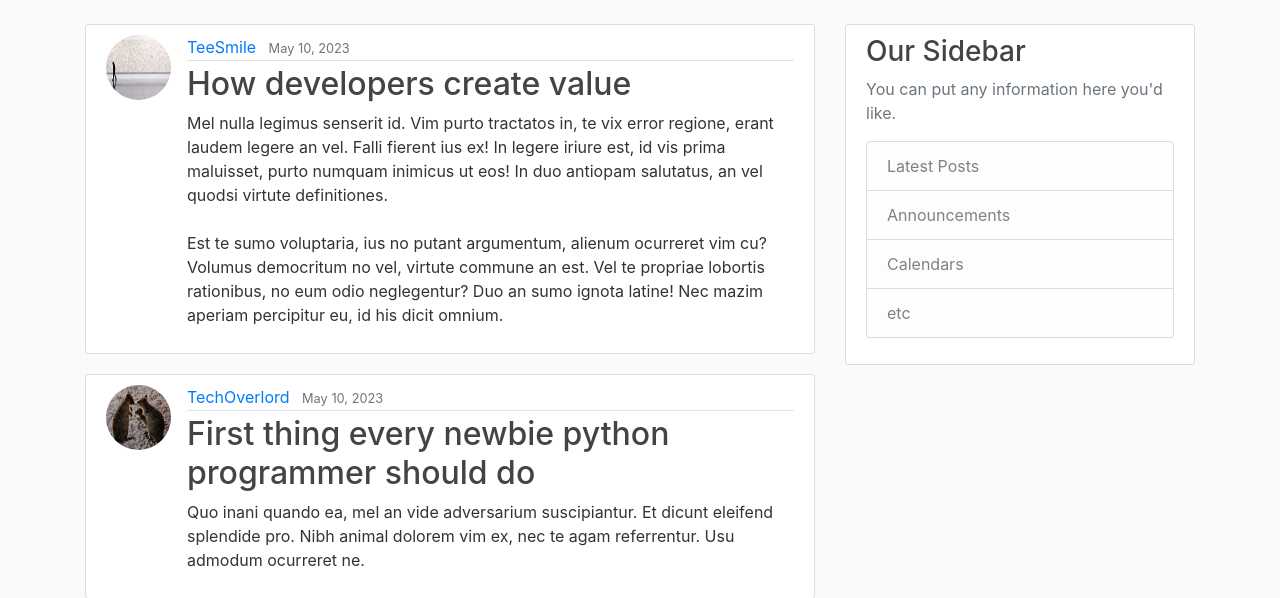
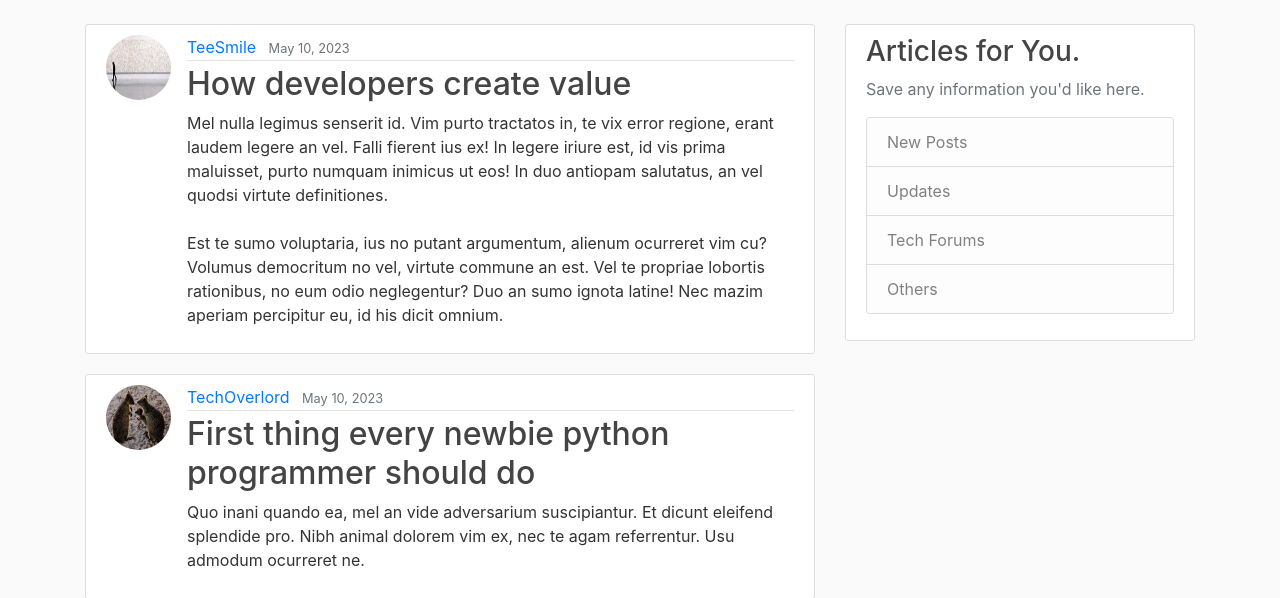
Before and after one commit to OsimFavour/disrupt, a Django app: page / in a window 1280 px wide. Shown: the part 56-654 px from the top of the page. Run offline with Django 3.2, Linux system fonts and the light colour scheme; data comes from the database, SQL or seed files in the repository; some libraries are stand-ins or nearby versions.

Commit message:
Update Sidebar

```diff
--- a/django_project/techblog/templates/techblog/base.html
+++ b/django_project/techblog/templates/techblog/base.html
@@ -10,9 +10,9 @@
 		<link rel="stylesheet" type="text/css" href="{% static 'techblog/main.css' %}">
 
 		{% if title %}
-			<title>Django Techblog - {{ title }}</title>
+			<title>Disrupt - {{ title }}</title>
 		{% else %}
-			<title>Django Techblog</title>
+			<title>Disrupt</title>
 		{% endif %}
 	</head>
 	<body>
@@ -59,13 +59,13 @@
 		    </div>
 		    <div class="col-md-4">
 		      <div class="content-section">
-		        <h3>Our Sidebar</h3>
-		        <p class='text-muted'>You can put any information here you'd like.
+		        <h3>Articles for You.</h3>
+		        <p class='text-muted'>Save any information you'd like here.
 		          <ul class="list-group">
-		            <li class="list-group-item list-group-item-light">Latest Posts</li>
-		            <li class="list-group-item list-group-item-light">Announcements</li>
-		            <li class="list-group-item list-group-item-light">Calendars</li>
-		            <li class="list-group-item list-group-item-light">etc</li>
+		            <li class="list-group-item list-group-item-light">New Posts</li>
+		            <li class="list-group-item list-group-item-light">Updates</li>
+		            <li class="list-group-item list-group-item-light">Tech Forums</li>
+		            <li class="list-group-item list-group-item-light">Others</li>
 		          </ul>
 		        </p>
 		      </div>
```
